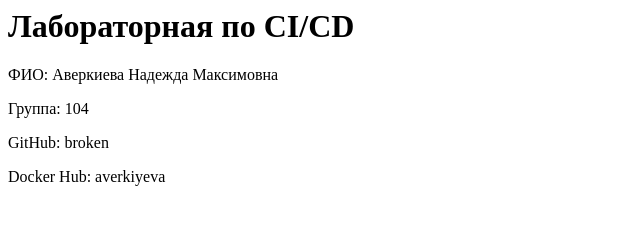
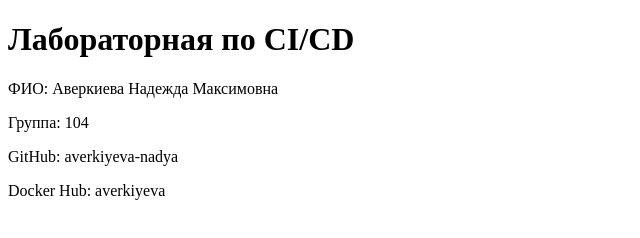
Before and after one commit to averkiyeva-nadya/averkiyeva-nadya-ci-cd-lab, a plain HTML site: page index.html in a window 1280 px wide. Shown: the whole page, without its empty margins (0-640 px from the left). Drawn offline with Linux system fonts and the light colour scheme.

Commit message:
fix: restore valid HTML

```diff
--- a/index.html
+++ b/index.html
@@ -1,3 +1,4 @@
+<!doctype html>
 <html lang="ru">
 <head>
   <meta charset="utf-8">
@@ -7,7 +8,7 @@
   <h1>Лабораторная по CI/CD</h1>
   <p>ФИО: Аверкиева Надежда Максимовна</p>
   <p>Группа: 104</p>
-  <p>GitHub: broken</p>
+  <p>GitHub: averkiyeva-nadya</p>
   <p>Docker Hub: averkiyeva</p>
 </body>
 </html>
```
